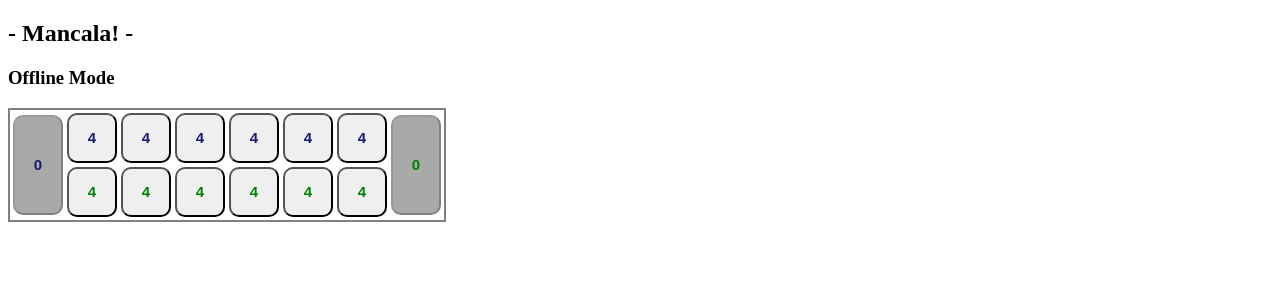
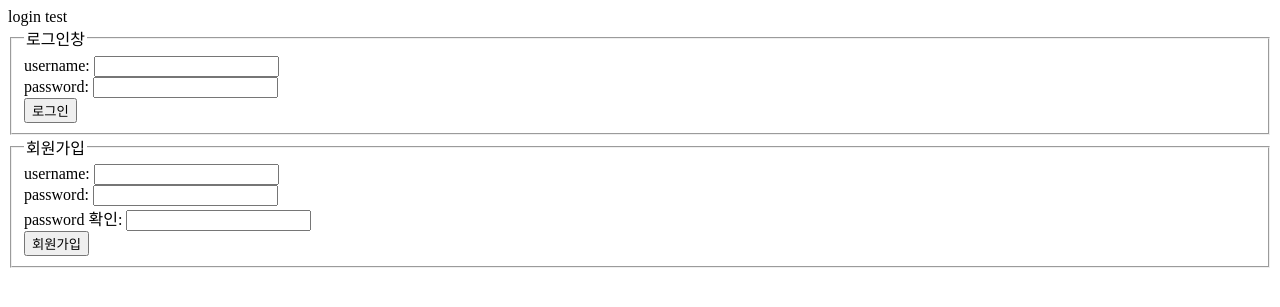
Before and after one commit to elraine1/mancala, a PHP site: page /test.php in a window 1280 px wide. Shown: the top 307 px of the page. Run offline with PHP 8.4, Linux system fonts and the light colour scheme.

Commit message:
login(ajax test)..

```diff
--- a/html/test.php
+++ b/html/test.php
@@ -2,81 +2,36 @@
 <html>
 <head>
 <meta http-equiv="Content-Type" content="text/html; charset=utf-8">
+<body>
 
-<style type="text/css">
-	#mancala_board {
-		border: 2px solid gray;
+<?php
 
-	}
+//$mylib_path = $_SERVER['DOCUMENT_ROOT'] . '/../includes/mylib_mancala.php';
+//require_once($mylib_path);
+?>
 
-	.mancala{
-		width: 50px;
-		height: 100px;
-		border-radius: 10px;
-		font-weight: bold;
-		font-size: 15px;
-	}
+login test
+<form action="/user/login.php" method="POST">
+	<fieldset>
+		<legend>로그인창</legend>
+		username: <input type="text" name="username"><br>
+		password: <input type="password" name="hash"><br>
+		<input type="submit" value="로그인">
+	</fieldset>
+</form>
 
-	.cups{
-		width: 50px;
-		height: 50px;
-		border-radius: 10px;
-
-		font-weight: bold;
-		font-size: 15px;
-	}
-
-	.p2{
-		color: MidnightBlue ;
-	}
-	.p1{
-		color: green;
-	}
-
-	input[type="button"]:disabled {
-		background: darkgray;
-	}
-
-</style>
+<form action="/user/register.php" method="POST">
+	<fieldset>
+		<legend>회원가입</legend>
+		username: <input type="text" name="username"><br>
+		password: <input type="password" name="hash"><br>
+		password 확인: <input type="password" name="hash_chk"><br>
+		<input type="submit" value="회원가입">
+	</fieldset>
+</form>
 
 
-
-<h2> - Mancala! - </h2>
+</body>
 
 
-<?php
-	require_once ('./user/session.php');
-	start_session();
-
-	$p1_cups = array(4,4,4,4,4,4,0);
-	$p2_cups = array(4,4,4,4,4,4,0);
-
-	$cups = array($p1_cups, $p2_cups);
-	$_SESSION['cups'] = $cups;
-
-
-?>
-
-	<h3>Offline Mode</h3>
-
-	<table id="mancala_board">
-	<tr>
-		<?php
-			printf("<td rowspan='2'><input type='button' value='%d' class='mancala p2' disabled></td>", $cups[1][6]);
-			for($i = 5; $i >= 0 ; $i--){
-				printf("<td><a href='process.php?turn=p2&cup_index=%d'><input type='button' class='cups p2' value='%d'></a></td>", $i, $cups[1][$i]);
-			}
-			printf("<td rowspan='2'><input type='button' value='%d' class='mancala p1' disabled></td>", $cups[0][6]);
-		?>
-	</tr>
-	<tr>
-		<?php
-			for($i = 0; $i <= 5 ; $i++){
-				printf("<td><a href='process.php?turn=p1&cup_index=%d'><input type='button' class='cups p1' value='%d'></a></td>",$i, $cups[0][$i]);
-			}
-		?>
-	</tr>
-	</table>
-
-	</body>
 </html>
--- a/html/user/login.php
+++ b/html/user/login.php
@@ -4,14 +4,14 @@
 <body>
 <?php
 
-$mylib_path = $_SERVER['DOCUMENT_ROOT'] . '/../includes/mylib_board.php';
+$mylib_path = $_SERVER['DOCUMENT_ROOT'] . '/../includes/mylib_mancala.php';
 require_once($mylib_path);
 require_once ('session.php');
 start_session();
 
-if (isset($_POST['username'], $_POST['hash'])) {
+if (isset($_POST['username'], $_POST['password'])) {
     $username = $_POST['username'];
-    $hash = $_POST['hash'];
+    $hash = $_POST['password'];
 
 //	echo $username . " & " . $hash;
     if (try_to_login($username, $hash) == true) {
--- a/html/user/register_page.php
+++ b/html/user/register_page.php
@@ -3,8 +3,10 @@
 <html>
 <head>
 <link rel="stylesheet" type="text/css" href="/css/mystyle.css">
+<!--
 <script language="javascript" src="check_form.js"></script>
 <script language="javascript" src="sha512.js"></script>
+-->
 </head>
 <body>
 <div class="content">
@@ -14,8 +16,6 @@
 		<tr><td>USERNAME:</td><td><input type="text" id="username" name="username"></td></tr>
 		<tr><td>PASSWORD:</td><td><input type="password" id="password" name="password"></td></tr>
 		<tr><td>PASSWORD2: </td><td><input type="password" id="password2" name="password2"></td></tr>
-		<tr><td>NICKNAME:</td><td><input type="text" id="nickname" name="nickname"></td></tr>
-		<tr><td>EMAIL:</td><td><input type="text" id="email" name="email"></td></tr>
 	</table>
 <!--	<input type="submit" value="Submit"> -->
 	<input type="button" onclick="checkRegisterForm(this.form, this.form.username, this.form.password, this.form.password2);" value="가입하기">
```
Also changed, not shown: html/index.php (+53 -4 lines), html/test/test.php (added, +82 -0 lines), html/user/register.php (+6 -8 lines), includes/mylib_mancala.php (added, +17 -0 lines), html/test/mancala_lib.php (renamed from html/mancala_lib.php), html/test/process.php (renamed from html/process.php).
